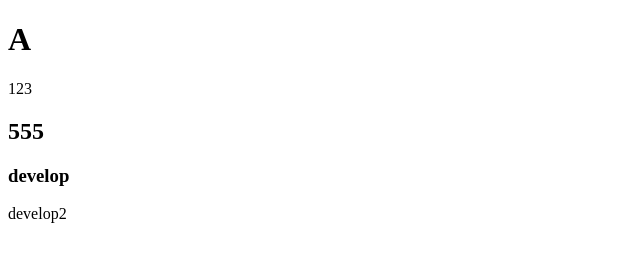
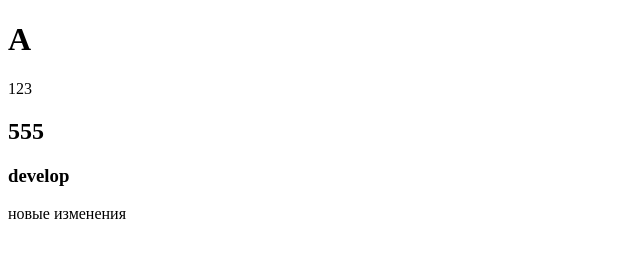
Before and after one commit to Bablax/test, a plain HTML site: page index.html in a window 1280 px wide. Shown: the full height of the page, 0-640 px from the left. Drawn offline with Linux system fonts and the light colour scheme.

Commit message:
new_changed

```diff
--- a/index.html
+++ b/index.html
@@ -21,7 +21,7 @@
     develop
   </h3>
   <main>
-    <span>develop2</span>
+    <span>новые изменения</span>
   </main>
 </body>
 
```
